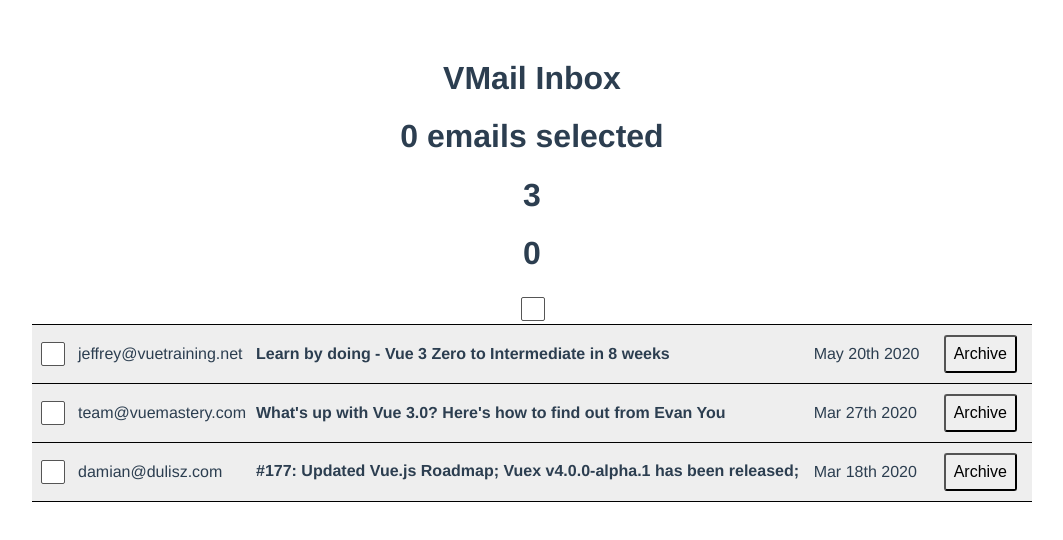
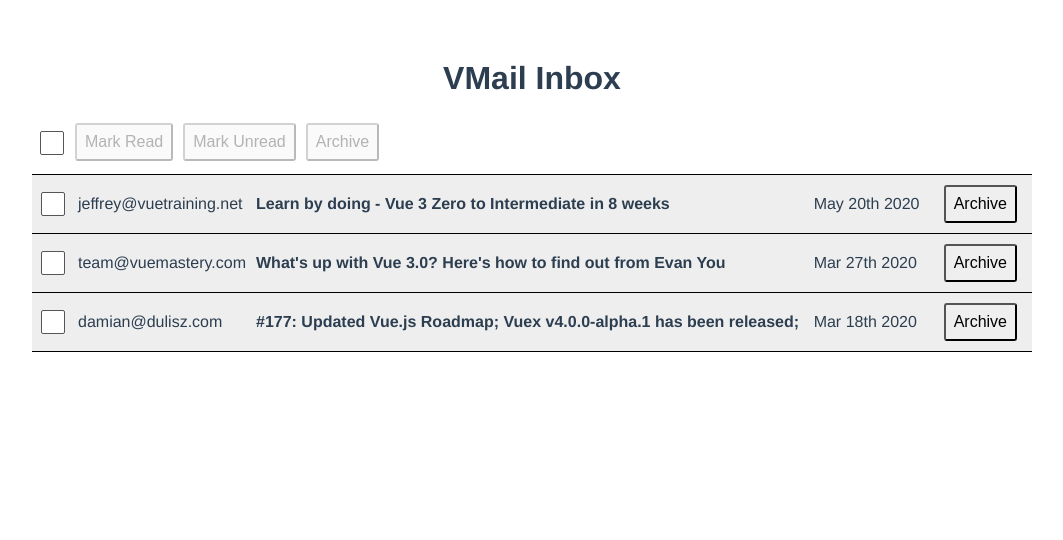
Before and after one commit to hsimao/vue3-email, a Vue app: page / in a window 1280 px wide. Shown: the top 540 px of the page, without its empty margins (108-1171 px from the left). Built offline with nearby package versions, Linux system fonts and the light colour scheme; data requests are answered from the project's data file.

Commit message:
add: BulkActionBar added read unread archive logic

```diff
--- a/src/components/BulkActionBar.vue
+++ b/src/components/BulkActionBar.vue
@@ -1,11 +1,20 @@
 <template>
-  <div>
-    <h1>{{ emails.length }}</h1>
-    <h1>{{ emailSelection.emails.size }}</h1>
-    <input type="checkbox"
-      :checked="allEmailsSelected"
-      :class="[someEmailsSelected ? 'partial-check' : '']"
-      @click="bulkSelect" />
+  <div class="bulk-action-bar">
+    <span class="checkbox">
+      <input type="checkbox"
+        :checked="allEmailsSelected"
+        :class="[someEmailsSelected ? 'partial-check' : '']"
+        @click="bulkSelect" />
+    </span>
+    <span class="buttons">
+      <button @click="emailSelection.markRead()"
+        :disabled="[...emailSelection.emails].every(e => e.read)">Mark Read</button>
+      <button @click="emailSelection.markUnread()"
+        :disabled="[...emailSelection.emails].every(e => !e.read)">Mark Unread</button>
+      <button @click="emailSelection.archive()"
+        :disabled="numberSelected === 0">Archive</button>
+
+    </span>
   </div>
 </template>
 
@@ -26,7 +35,7 @@
     const numberSelected = computed(() => emailSelection.emails.size);
     const numberEmails = props.emails.length;
     const allEmailsSelected = computed(() => {
-      return numberSelected.value === numberEmails;
+      return numberSelected.value === numberEmails && numberEmails > 0;
     });
     const someEmailsSelected = computed(() => {
       return numberSelected.value > 0 && numberSelected.value < numberEmails;
@@ -41,9 +50,10 @@
     };
 
     return {
-      emailSelection: useEmailSelection(),
+      emailSelection,
       allEmailsSelected,
       someEmailsSelected,
+      numberSelected,
       bulkSelect
     };
   }
--- a/src/components/MailTable.vue
+++ b/src/components/MailTable.vue
@@ -1,5 +1,4 @@
 <template>
-  <h1>{{ emailSelection.emails.size }} emails selected</h1>
   <BulkActionBar :emails="unarchivedEmails" />
   <table class="mail-table">
     <tbody>
--- a/src/composables/useEmailSelection.js
+++ b/src/composables/useEmailSelection.js
@@ -1,4 +1,7 @@
 import { reactive } from 'vue';
+import axios from 'axios';
+
+const baseUrl = 'http://localhost:3000';
 
 const emails = reactive(new Set());
 
@@ -19,11 +22,26 @@
     newEmails.forEach(email => emails.add(email));
   };
 
+  const forSelected = fn => {
+    emails.forEach(email => {
+      fn(email);
+      axios.put(`${baseUrl}/emails/${email.id}`, email);
+    });
+    clear();
+  };
+
+  const markRead = () => forSelected(email => (email.read = true));
+  const markUnread = () => forSelected(email => (email.read = false));
+  const archive = () => forSelected(email => (email.archived = true));
+
   return {
     emails,
     toggle,
     clear,
-    addMultiple
+    addMultiple,
+    markRead,
+    markUnread,
+    archive
   };
 }
 
```
